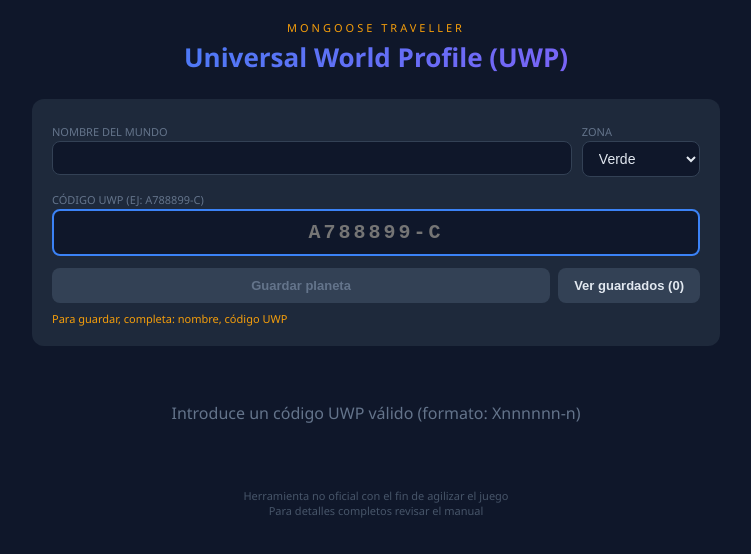
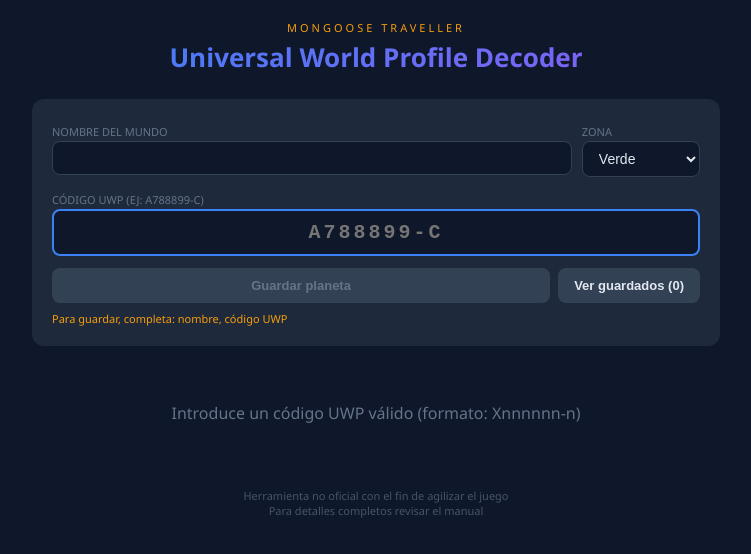
Before and after one commit to pgarriga/traveller-uwp-decoder, a React (Vite) app: page / in a window 1280 px wide. Shown: the top 554 px of the page, without its empty margins (264-1015 px from the left). Built offline with nearby package versions, Linux system fonts and the light colour scheme.

Commit message:
chore: rename project to traveller-uwp-decoder
- Update package name to match repository
- Update page title and h1 heading

Co-Authored-By: Claude Opus 4.5 <noreply@anthropic.com>

```diff
--- a/index.html
+++ b/index.html
@@ -4,7 +4,7 @@
     <meta charset="UTF-8" />
     <link rel="icon" type="image/svg+xml" href="/vite.svg" />
     <meta name="viewport" content="width=device-width, initial-scale=1.0" />
-    <title>Mongoose Traveller - UWP</title>
+    <title>Traveller UWP Decoder</title>
   </head>
   <body>
     <div id="root"></div>
--- a/package.json
+++ b/package.json
@@ -1,5 +1,5 @@
 {
-  "name": "traveller-planet-codes",
+  "name": "traveller-uwp-decoder",
   "private": true,
   "version": "1.0.0",
   "type": "module",
--- a/src/App.jsx
+++ b/src/App.jsx
@@ -178,7 +178,7 @@ export default function App() {
         <div style={{ textAlign: "center", marginBottom: 24 }}>
           <div style={{ fontSize: 11, color: "#f59e0b", letterSpacing: 3, textTransform: "uppercase", marginBottom: 4 }}>Mongoose Traveller</div>
           <h1 style={{ margin: 0, fontSize: 26, fontWeight: 800, background: "linear-gradient(135deg, #3b82f6, #8b5cf6)", WebkitBackgroundClip: "text", WebkitTextFillColor: "transparent" }}>
-            Universal World Profile (UWP)
+            Universal World Profile Decoder
           </h1>
         </div>
 
```
